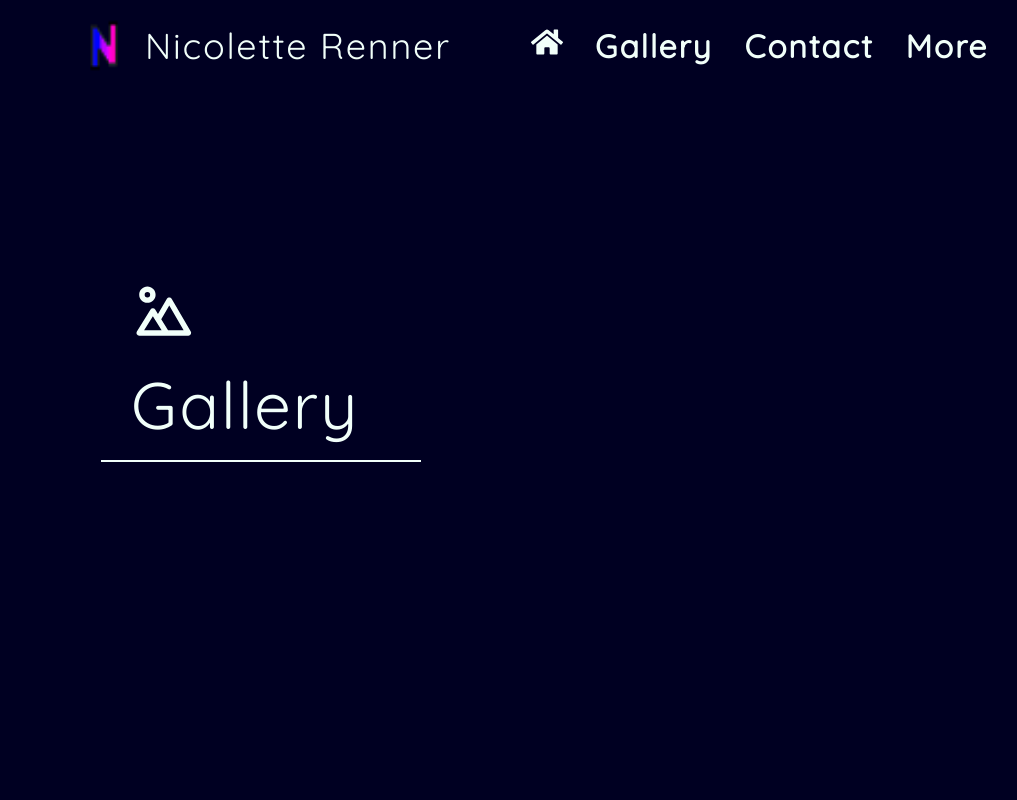
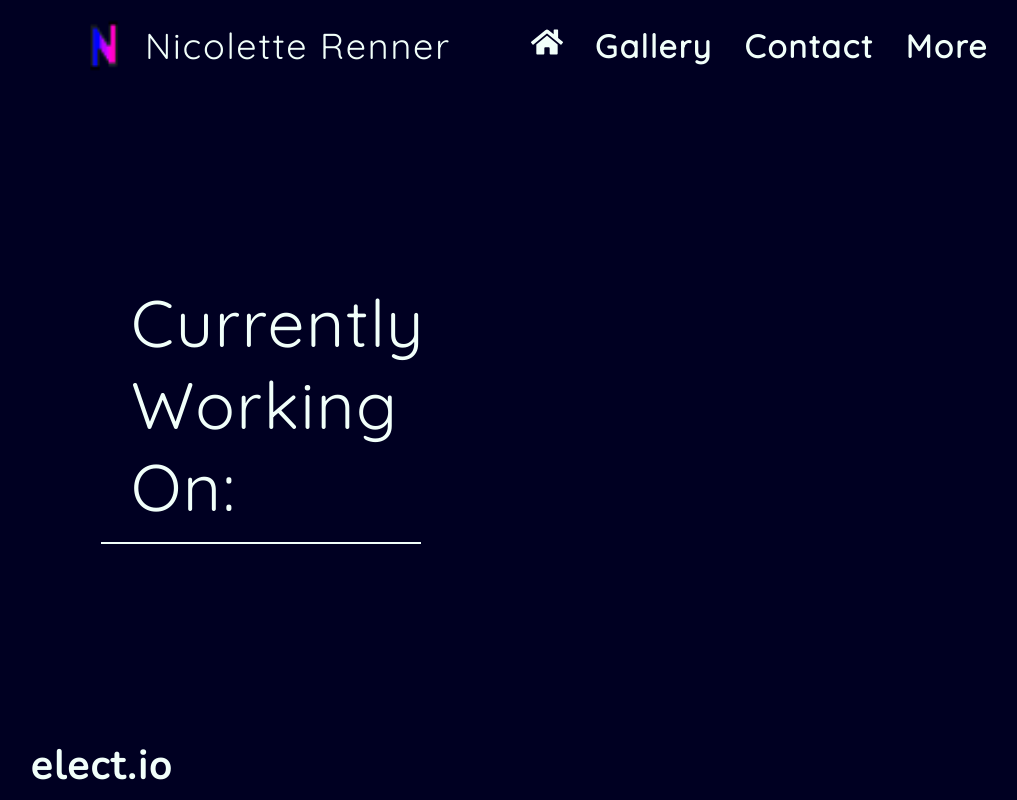
Before and after one commit to nrenner0211/super-react-portfolio, a React (Create React App) app: page /gallery in a window 1280 px wide. Shown: the top 800 px of the page, without its empty margins (123-1140 px from the left). Built offline with nearby package versions, Linux system fonts and the light colour scheme.

Commit message:
cwo component

```diff
--- a/src/components/Gallery/index.js
+++ b/src/components/Gallery/index.js
@@ -11,11 +11,12 @@ function Gallery() {
 
   return (
     <section className='my-5'>
+
+<CurrentProject></CurrentProject>
+
       <h1 id="gallery" className='intro'><BiLandscape /> Gallery</h1>
 
       <section className='flex-row'>
-
-        <CurrentProject></CurrentProject>
 
         <div className='card'>
           <div className='cardTitle'>Vault</div>
```
